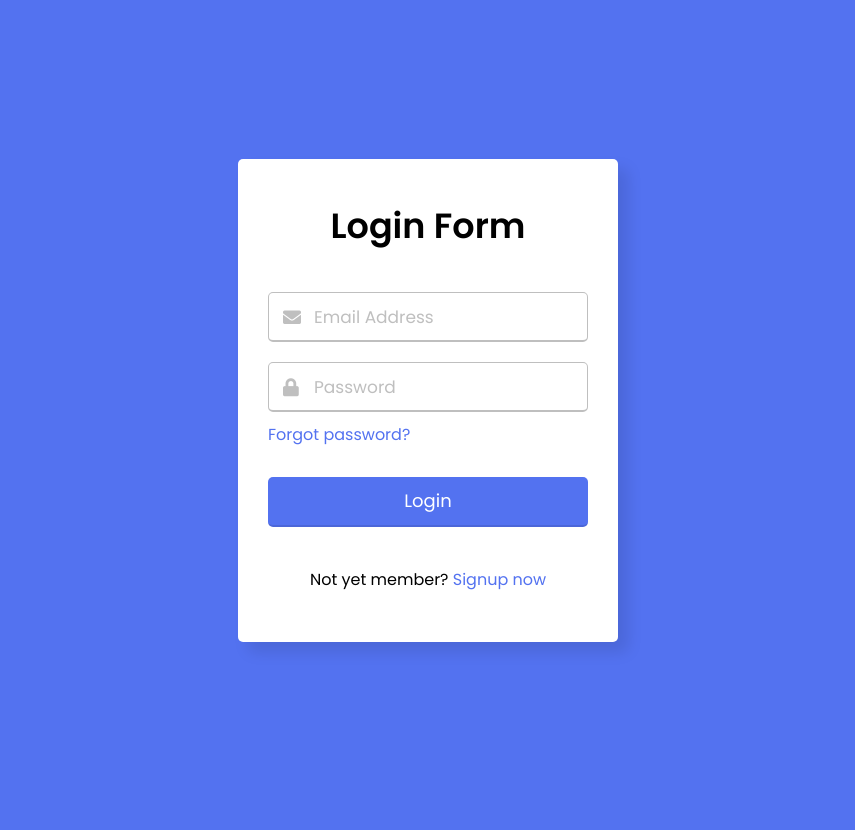
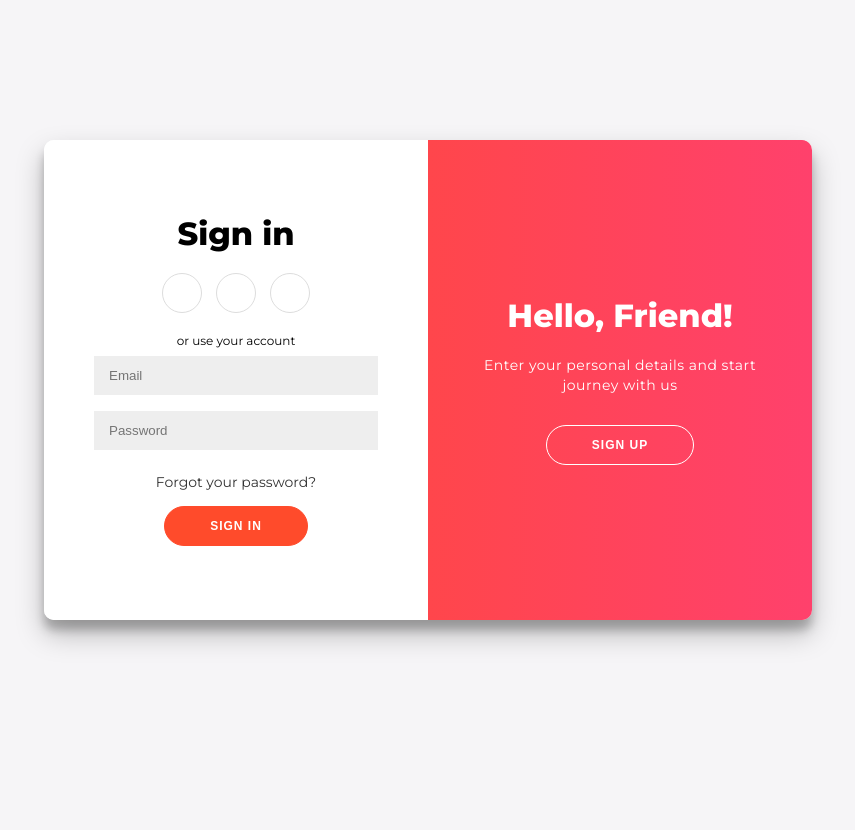
Before and after one commit to BTS-PPE/motion_case, a PHP site: page /pages/login.php in a window 1280 px wide. Shown: the whole page, without its empty margins (212-1067 px from the left). Before the commit the page ends 652 px from the top, so only its background shows below. Run offline with PHP 8.4, Linux system fonts and the light colour scheme.

Commit message:
New login

```diff
--- a/assets/css/login.css
+++ b/assets/css/login.css
@@ -1,143 +1,252 @@
-@import url('https://fonts.googleapis.com/css2?family=Poppins:wght@400;500;600&display=swap');
-*{
-  margin: 0;
-  padding: 0;
-  box-sizing: border-box;
-  font-family: "Poppins", sans-serif;
+
+@import url('https://fonts.googleapis.com/css?family=Montserrat:400,800');
+
+* {
+	box-sizing: border-box;
 }
-body{
-  width: 100%;
-  height: 100vh;
-  display: flex;
-  align-items: center;
-  justify-content: center;
-  background: #5372F0;
+
+body {
+	background: #f6f5f7;
+	display: flex;
+	justify-content: center;
+	align-items: center;
+	flex-direction: column;
+	font-family: 'Montserrat', sans-serif;
+	height: 100vh;
+	margin: -20px 0 50px;
 }
-::selection{
-  color: #fff;
-  background: #5372F0;
+
+h1 {
+	font-weight: bold;
+	margin: 0;
 }
-.wrapper{
-  width: 380px;
-  padding: 40px 30px 50px 30px;
-  background: #fff;
-  border-radius: 5px;
-  text-align: center;
-  box-shadow: 10px 10px 15px rgba(0,0,0,0.1);
+
+h2 {
+	text-align: center;
 }
-.wrapper header{
-  font-size: 35px;
-  font-weight: 600;
+
+p {
+	font-size: 14px;
+	font-weight: 100;
+	line-height: 20px;
+	letter-spacing: 0.5px;
+	margin: 20px 0 30px;
 }
-.wrapper form{
-  margin: 40px 0;
+
+span {
+	font-size: 12px;
 }
-form .field{
-  width: 100%;
-  margin-bottom: 20px;
+
+a {
+	color: #333;
+	font-size: 14px;
+	text-decoration: none;
+	margin: 15px 0;
 }
-form .field.shake{
-  animation: shake 0.3s ease-in-out;
+
+button {
+	border-radius: 20px;
+	border: 1px solid #FF4B2B;
+	background-color: #FF4B2B;
+	color: #FFFFFF;
+	font-size: 12px;
+	font-weight: bold;
+	padding: 12px 45px;
+	letter-spacing: 1px;
+	text-transform: uppercase;
+	transition: transform 80ms ease-in;
 }
-@keyframes shake {
-  0%, 100%{
-    margin-left: 0px;
-  }
-  20%, 80%{
-    margin-left: -12px;
-  }
-  40%, 60%{
-    margin-left: 12px;
-  }
+
+button:active {
+	transform: scale(0.95);
 }
-form .field .input-area{
-  height: 50px;
-  width: 100%;
-  position: relative;
+
+button:focus {
+	outline: none;
 }
-form input{
-  width: 100%;
-  height: 100%;
-  outline: none;
-  padding: 0 45px;
-  font-size: 18px;
-  background: none;
-  caret-color: #5372F0;
-  border-radius: 5px;
-  border: 1px solid #bfbfbf;
-  border-bottom-width: 2px;
-  transition: all 0.2s ease;
+
+button.ghost {
+	background-color: transparent;
+	border-color: #FFFFFF;
 }
-form .field input:focus,
-form .field.valid input{
-  border-color: #5372F0;
+
+form {
+	background-color: #FFFFFF;
+	display: flex;
+	align-items: center;
+	justify-content: center;
+	flex-direction: column;
+	padding: 0 50px;
+	height: 100%;
+	text-align: center;
 }
-form .field.shake input,
-form .field.error input{
-  border-color: #dc3545;
+
+input {
+	background-color: #eee;
+	border: none;
+	padding: 12px 15px;
+	margin: 8px 0;
+	width: 100%;
 }
-.field .input-area i{
-  position: absolute;
-  top: 50%;
-  font-size: 18px;
-  pointer-events: none;
-  transform: translateY(-50%);
+
+.container {
+	background-color: #fff;
+	border-radius: 10px;
+  	box-shadow: 0 14px 28px rgba(0,0,0,0.25),
+			0 10px 10px rgba(0,0,0,0.22);
+	position: relative;
+	overflow: hidden;
+	width: 768px;
+	max-width: 100%;
+	min-height: 480px;
 }
-.input-area .icon{
-  left: 15px;
-  color: #bfbfbf;
-  transition: color 0.2s ease;
+
+.form-container {
+	position: absolute;
+	top: 0;
+	height: 100%;
+	transition: all 0.6s ease-in-out;
 }
-.input-area .error-icon{
-  right: 15px;
-  color: #dc3545;
+
+.sign-in-container {
+	left: 0;
+	width: 50%;
+	z-index: 2;
 }
-form input:focus ~ .icon,
-form .field.valid .icon{
-  color: #5372F0;
+
+.container.right-panel-active .sign-in-container {
+	transform: translateX(100%);
 }
-form .field.shake input:focus ~ .icon,
-form .field.error input:focus ~ .icon{
-  color: #bfbfbf;
+
+.sign-up-container {
+	left: 0;
+	width: 50%;
+	opacity: 0;
+	z-index: 1;
 }
-form input::placeholder{
-  color: #bfbfbf;
-  font-size: 17px;
+
+.container.right-panel-active .sign-up-container {
+	transform: translateX(100%);
+	opacity: 1;
+	z-index: 5;
+	animation: show 0.6s;
 }
-form .field .error-txt{
-  color: #dc3545;
-  text-align: left;
-  margin-top: 5px;
+
+@keyframes show {
+	0%, 49.99% {
+		opacity: 0;
+		z-index: 1;
+	}
+
+	50%, 100% {
+		opacity: 1;
+		z-index: 5;
+	}
 }
-form .field .error{
-  display: none;
+
+.overlay-container {
+	position: absolute;
+	top: 0;
+	left: 50%;
+	width: 50%;
+	height: 100%;
+	overflow: hidden;
+	transition: transform 0.6s ease-in-out;
+	z-index: 100;
 }
-form .field.shake .error,
-form .field.error .error{
-  display: block;
+
+.container.right-panel-active .overlay-container{
+	transform: translateX(-100%);
 }
-form .pass-txt{
-  text-align: left;
-  margin-top: -10px;
+
+.overlay {
+	background: #FF416C;
+	background: -webkit-linear-gradient(to right, #FF4B2B, #FF416C);
+	background: linear-gradient(to right, #FF4B2B, #FF416C);
+	background-repeat: no-repeat;
+	background-size: cover;
+	background-position: 0 0;
+	color: #FFFFFF;
+	position: relative;
+	left: -100%;
+	height: 100%;
+	width: 200%;
+  	transform: translateX(0);
+	transition: transform 0.6s ease-in-out;
 }
-.wrapper a{
-  color: #5372F0;
-  text-decoration: none;
+
+.container.right-panel-active .overlay {
+  	transform: translateX(50%);
 }
-.wrapper a:hover{
-  text-decoration: underline;
+
+.overlay-panel {
+	position: absolute;
+	display: flex;
+	align-items: center;
+	justify-content: center;
+	flex-direction: column;
+	padding: 0 40px;
+	text-align: center;
+	top: 0;
+	height: 100%;
+	width: 50%;
+	transform: translateX(0);
+	transition: transform 0.6s ease-in-out;
 }
-form input[type="submit"]{
-  height: 50px;
-  margin-top: 30px;
-  color: #fff;
-  padding: 0;
-  border: none;
-  background: #5372F0;
-  cursor: pointer;
-  border-bottom: 2px solid rgba(0,0,0,0.1);
-  transition: all 0.3s ease;
+
+.overlay-left {
+	transform: translateX(-20%);
 }
-form input[type="submit"]:hover{
-  background: #2c52ed;
+
+.container.right-panel-active .overlay-left {
+	transform: translateX(0);
 }
+
+.overlay-right {
+	right: 0;
+	transform: translateX(0);
+}
+
+.container.right-panel-active .overlay-right {
+	transform: translateX(20%);
+}
+
+.social-container {
+	margin: 20px 0;
+}
+
+.social-container a {
+	border: 1px solid #DDDDDD;
+	border-radius: 50%;
+	display: inline-flex;
+	justify-content: center;
+	align-items: center;
+	margin: 0 5px;
+	height: 40px;
+	width: 40px;
+}
+
+footer {
+    background-color: #222;
+    color: #fff;
+    font-size: 14px;
+    bottom: 0;
+    position: fixed;
+    left: 0;
+    right: 0;
+    text-align: center;
+    z-index: 999;
+}
+
+footer p {
+    margin: 10px 0;
+}
+
+footer i {
+    color: red;
+}
+
+footer a {
+    color: #3c97bf;
+    text-decoration: none;
+}
--- a/assets/js/login.js
+++ b/assets/js/login.js
@@ -1,43 +1,55 @@
-const form = document.querySelector("form");
-eField = form.querySelector(".email"),
-eInput = eField.querySelector("input"),
-pField = form.querySelector(".password"),
-pInput = pField.querySelector("input");
-form.onsubmit = (e)=>{
-  e.preventDefault(); //preventing from form submitting
-  //if email and password is blank then add shake class in it else call specified function
-  (eInput.value == "") ? eField.classList.add("shake", "error") : checkEmail();
-  (pInput.value == "") ? pField.classList.add("shake", "error") : checkPass();
-  setTimeout(()=>{ //remove shake class after 500ms
-    eField.classList.remove("shake");
-    pField.classList.remove("shake");
-  }, 500);
-  eInput.onkeyup = ()=>{checkEmail();} //calling checkEmail function on email input keyup
-  pInput.onkeyup = ()=>{checkPass();} //calling checkPassword function on pass input keyup
-  function checkEmail(){ //checkEmail function
-    let pattern = /^[^ ]+@[^ ]+\.[a-z]{2,3}$/; //pattern for validate email
-    if(!eInput.value.match(pattern)){ //if pattern not matched then add error and remove valid class
-      eField.classList.add("error");
-      eField.classList.remove("valid");
-      let errorTxt = eField.querySelector(".error-txt");
-      //if email value is not empty then show please enter valid email else show Email can't be blank
-      (eInput.value != "") ? errorTxt.innerText = "Enter a valid email address" : errorTxt.innerText = "Email can't be blank";
-    }else{ //if pattern matched then remove error and add valid class
-      eField.classList.remove("error");
-      eField.classList.add("valid");
-    }
-  }
-  function checkPass(){ //checkPass function
-    if(pInput.value == ""){ //if pass is empty then add error and remove valid class
-      pField.classList.add("error");
-      pField.classList.remove("valid");
-    }else{ //if pass is empty then remove error and add valid class
-      pField.classList.remove("error");
-      pField.classList.add("valid");
-    }
-  }
-  //if eField and pField doesn't contains error class that mean user filled details properly
-  if(!eField.classList.contains("error") && !pField.classList.contains("error")){
-    window.location.href = form.getAttribute("action"); //redirecting user to the specified url which is inside action attribute of form tag
-  }
-}
+// const form = document.querySelector("form");
+// eField = form.querySelector(".email"),
+// eInput = eField.querySelector("input"),
+// pField = form.querySelector(".password"),
+// pInput = pField.querySelector("input");
+// form.onsubmit = (e)=>{
+//   e.preventDefault(); //preventing from form submitting
+//   //if email and password is blank then add shake class in it else call specified function
+//   (eInput.value == "") ? eField.classList.add("shake", "error") : checkEmail();
+//   (pInput.value == "") ? pField.classList.add("shake", "error") : checkPass();
+//   setTimeout(()=>{ //remove shake class after 500ms
+//     eField.classList.remove("shake");
+//     pField.classList.remove("shake");
+//   }, 500);
+//   eInput.onkeyup = ()=>{checkEmail();} //calling checkEmail function on email input keyup
+//   pInput.onkeyup = ()=>{checkPass();} //calling checkPassword function on pass input keyup
+//   function checkEmail(){ //checkEmail function
+//     let pattern = /^[^ ]+@[^ ]+\.[a-z]{2,3}$/; //pattern for validate email
+//     if(!eInput.value.match(pattern)){ //if pattern not matched then add error and remove valid class
+//       eField.classList.add("error");
+//       eField.classList.remove("valid");
+//       let errorTxt = eField.querySelector(".error-txt");
+//       //if email value is not empty then show please enter valid email else show Email can't be blank
+//       (eInput.value != "") ? errorTxt.innerText = "Enter a valid email address" : errorTxt.innerText = "Email can't be blank";
+//     }else{ //if pattern matched then remove error and add valid class
+//       eField.classList.remove("error");
+//       eField.classList.add("valid");
+//     }
+//   }
+//   function checkPass(){ //checkPass function
+//     if(pInput.value == ""){ //if pass is empty then add error and remove valid class
+//       pField.classList.add("error");
+//       pField.classList.remove("valid");
+//     }else{ //if pass is empty then remove error and add valid class
+//       pField.classList.remove("error");
+//       pField.classList.add("valid");
+//     }
+//   }
+//   //if eField and pField doesn't contains error class that mean user filled details properly
+//   if(!eField.classList.contains("error") && !pField.classList.contains("error")){
+//     window.location.href = form.getAttribute("action"); //redirecting user to the specified url which is inside action attribute of form tag
+//   }
+// }
+
+const signUpButton = document.getElementById('signUp');
+const signInButton = document.getElementById('signIn');
+const container = document.getElementById('container');
+
+signUpButton.addEventListener('click', () => {
+	container.classList.add("right-panel-active");
+});
+
+signInButton.addEventListener('click', () => {
+	container.classList.remove("right-panel-active");
+});
--- a/pages/login.php
+++ b/pages/login.php
@@ -7,33 +7,54 @@
     <head>
         <meta charset="UTF-8">
         <link rel="stylesheet" href="../assets/css/login.css">
-        <link rel="stylesheet" href="https://cdnjs.cloudflare.com/ajax/libs/font-awesome/5.15.3/css/all.min.css"/>
         <title>Motion Case | Login</title>
     </head>
     <body>
-        <div class="wrapper">
-            <header>Login Form</header>
-            <form action="#">
-            <div class="field email">
-                <div class="input-area">
-                    <input type="text" placeholder="Email Address">
-                    <i class="icon fas fa-envelope"></i>
-                    <i class="error error-icon fas fa-exclamation-circle"></i>
+        <div class="container" id="container">
+            <div class="form-container sign-up-container">
+                <form action="#">
+                    <h1>Create Account</h1>
+                    <div class="social-container">
+                        <a href="#" class="social"><i class="fab fa-facebook-f"></i></a>
+                        <a href="#" class="social"><i class="fab fa-google-plus-g"></i></a>
+                        <a href="#" class="social"><i class="fab fa-linkedin-in"></i></a>
+                    </div>
+                    <span>or use your email for registration</span>
+                    <input type="text" placeholder="Name" />
+                    <input type="email" placeholder="Email" />
+                    <input type="password" placeholder="Password" />
+                    <button>Sign Up</button>
+                </form>
+            </div>
+            <div class="form-container sign-in-container">
+                <form action="#">
+                    <h1>Sign in</h1>
+                    <div class="social-container">
+                        <a href="#" class="social"><i class="fab fa-facebook-f"></i></a>
+                        <a href="#" class="social"><i class="fab fa-google-plus-g"></i></a>
+                        <a href="#" class="social"><i class="fab fa-linkedin-in"></i></a>
+                    </div>
+                    <span>or use your account</span>
+                    <input type="email" placeholder="Email" />
+                    <input type="password" placeholder="Password" />
+                    <a href="#">Forgot your password?</a>
+                    <button>Sign In</button>
+                </form>
+            </div>
+            <div class="overlay-container">
+                <div class="overlay">
+                    <div class="overlay-panel overlay-left">
+                        <h1>Welcome Back!</h1>
+                        <p>To keep connected with us please login with your personal info</p>
+                        <button class="ghost" id="signIn">Sign In</button>
+                    </div>
+                    <div class="overlay-panel overlay-right">
+                        <h1>Hello, Friend!</h1>
+                        <p>Enter your personal details and start journey with us</p>
+                        <button class="ghost" id="signUp">Sign Up</button>
+                    </div>
                 </div>
-            <div class="error error-txt">Email can't be blank</div>
-        </div>
-        <div class="field password">
-            <div class="input-area">
-                <input type="password" placeholder="Password">
-                <i class="icon fas fa-lock"></i>
-                <i class="error error-icon fas fa-exclamation-circle"></i>
             </div>
-            <div class="error error-txt">Password can't be blank</div>
-        </div>
-        <div class="pass-txt"><a href="#">Forgot password?</a></div>
-            <input type="submit" value="Login">
-        </form>
-        <div class="sign-txt">Not yet member? <a href="#">Signup now</a></div>
         </div>
         <script src="../assets/js/login.js"></script>
     </body>
```
